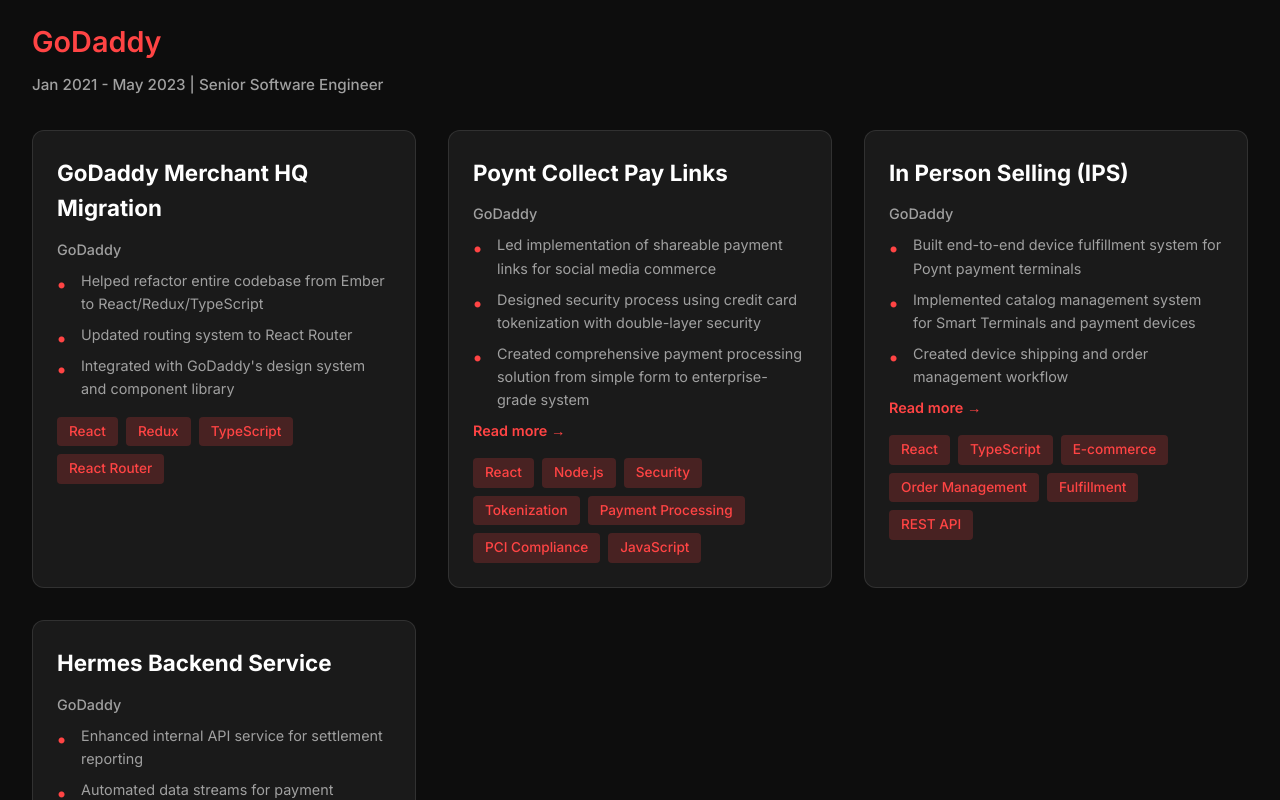
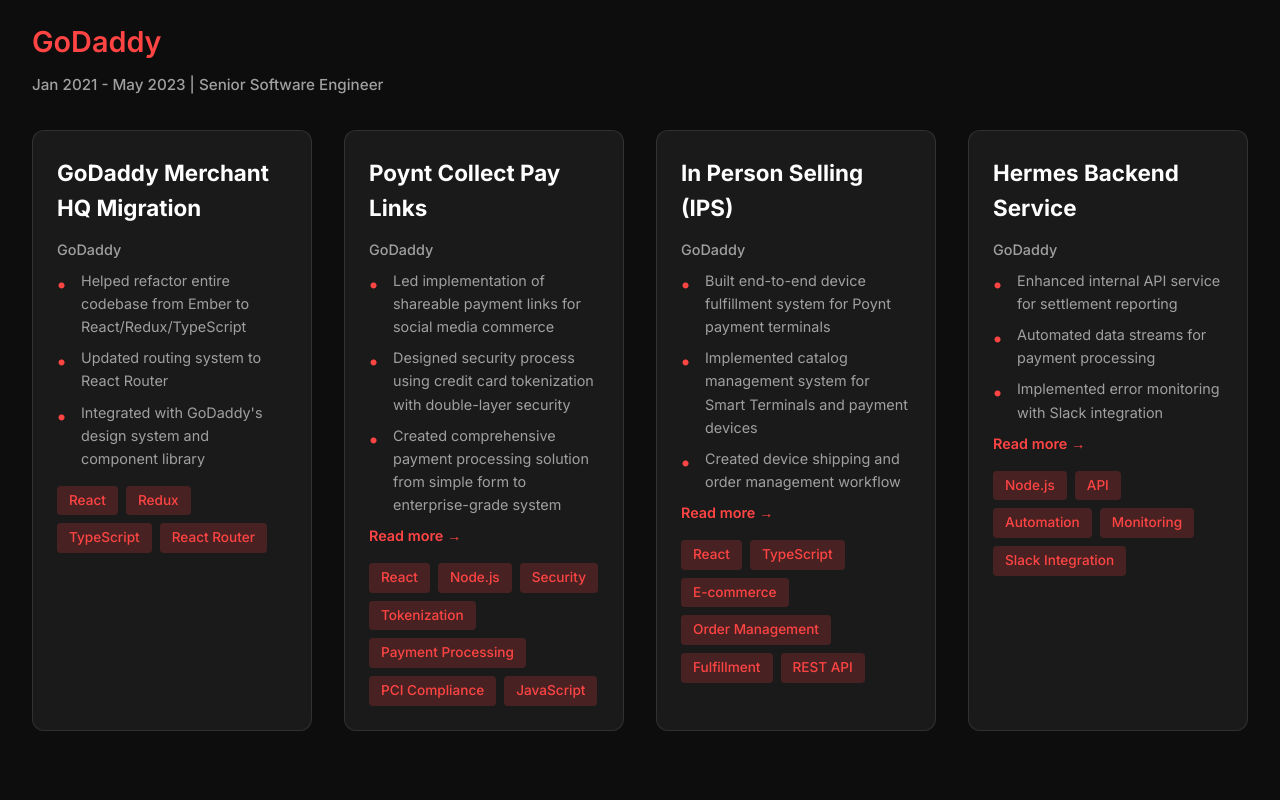
Before and after one commit to austinshin/portfolio, a React (Vite) app: page / in a window 1280 px wide. Shown: the part 5520-6320 px from the top of the page. Built offline with nearby package versions, Linux system fonts and the light colour scheme.

Commit message:
Change portfolio grid from 3 to 4 columns with responsive breakpoints

```diff
--- a/src/pages/Pages.css
+++ b/src/pages/Pages.css
@@ -351,7 +351,7 @@
 
 .projects-grid {
   display: grid;
-  grid-template-columns: repeat(auto-fill, minmax(350px, 1fr));
+  grid-template-columns: repeat(4, 1fr);
   gap: 2rem;
 }
 
@@ -803,6 +803,18 @@
 }
 
 /* Responsive */
+@media (max-width: 1200px) {
+  .projects-grid {
+    grid-template-columns: repeat(3, 1fr);
+  }
+}
+
+@media (max-width: 900px) {
+  .projects-grid {
+    grid-template-columns: repeat(2, 1fr);
+  }
+}
+
 @media (max-width: 768px) {
   .page {
     padding: 100px 1rem 2rem;
```
